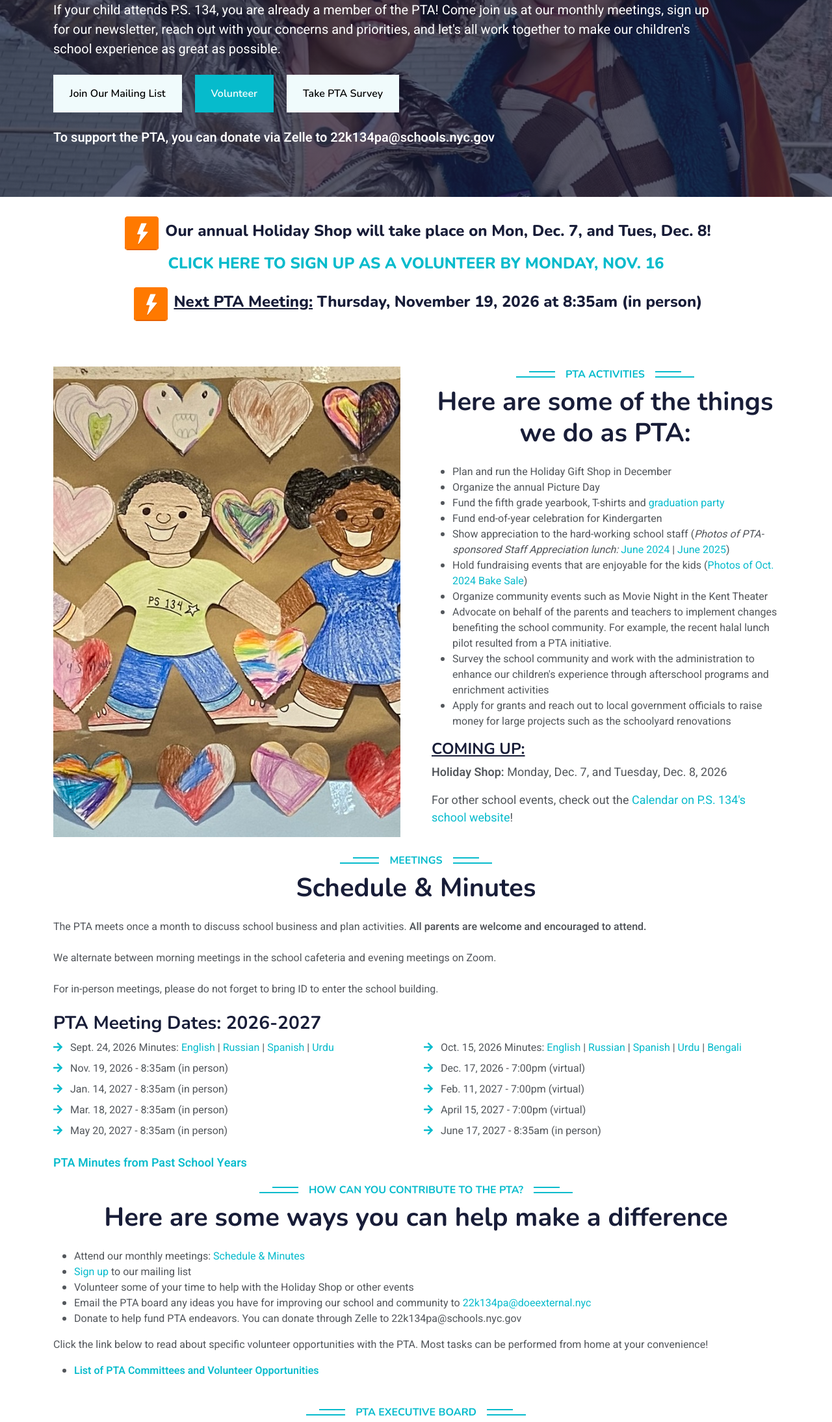
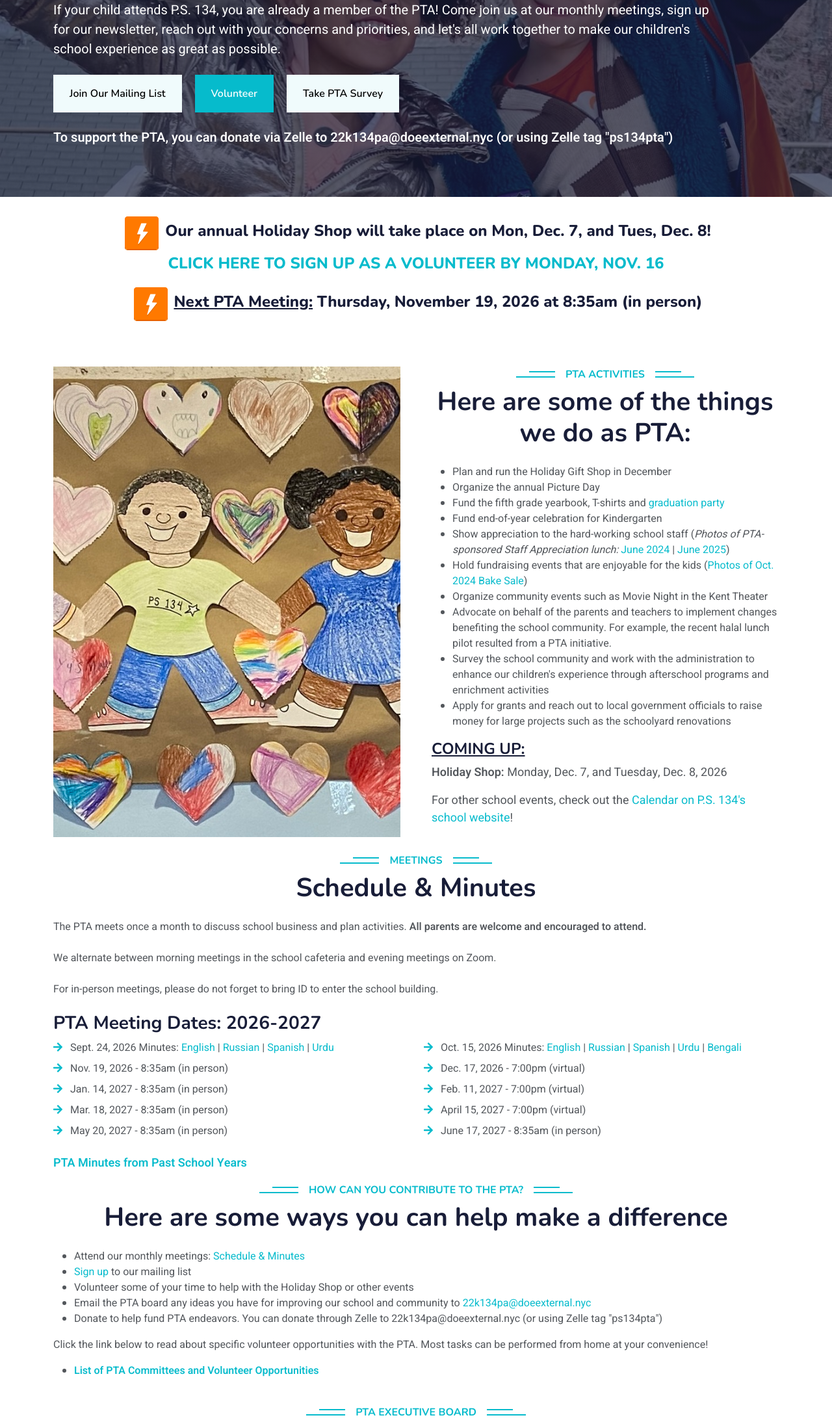
Before and after one commit to pa134git/pa134git.github.io, a plain HTML site: page index.html in a window 1280 px wide. Shown: the part 302-2490 px from the top of the page at 65% size. Drawn offline with nearby package versions, Linux system fonts and the light colour scheme.

Commit message:
Update index.html

```diff
--- a/index.html
+++ b/index.html
@@ -135,7 +135,7 @@
                 >
                 <br/><br/>
                 <p class="fs-5 text-white mb-4 pb-1">
-                  <b>To support the PTA, you can donate via Zelle to 22k134pa@schools.nyc.gov</b>
+                  <b>To support the PTA, you can donate via Zelle to 22k134pa@doeexternal.nyc (or using Zelle tag "ps134pta")</b>
                 </p>
             </div>
           </div>
@@ -393,7 +393,7 @@
           <li>Email the PTA board any ideas you have for improving our school and community to
             <a href="mailto:22k134pa@doeexternal.nyc">22k134pa@doeexternal.nyc</a>
           </li>
-          <li>Donate to help fund PTA endeavors. You can donate through Zelle to 22k134pa@schools.nyc.gov
+          <li>Donate to help fund PTA endeavors. You can donate through Zelle to 22k134pa@doeexternal.nyc (or using Zelle tag "ps134pta")
           </li>
         </ul>
                <p>         Click the link below to read about specific volunteer opportunities with the PTA. Most tasks can be performed from home at your convenience!
```
